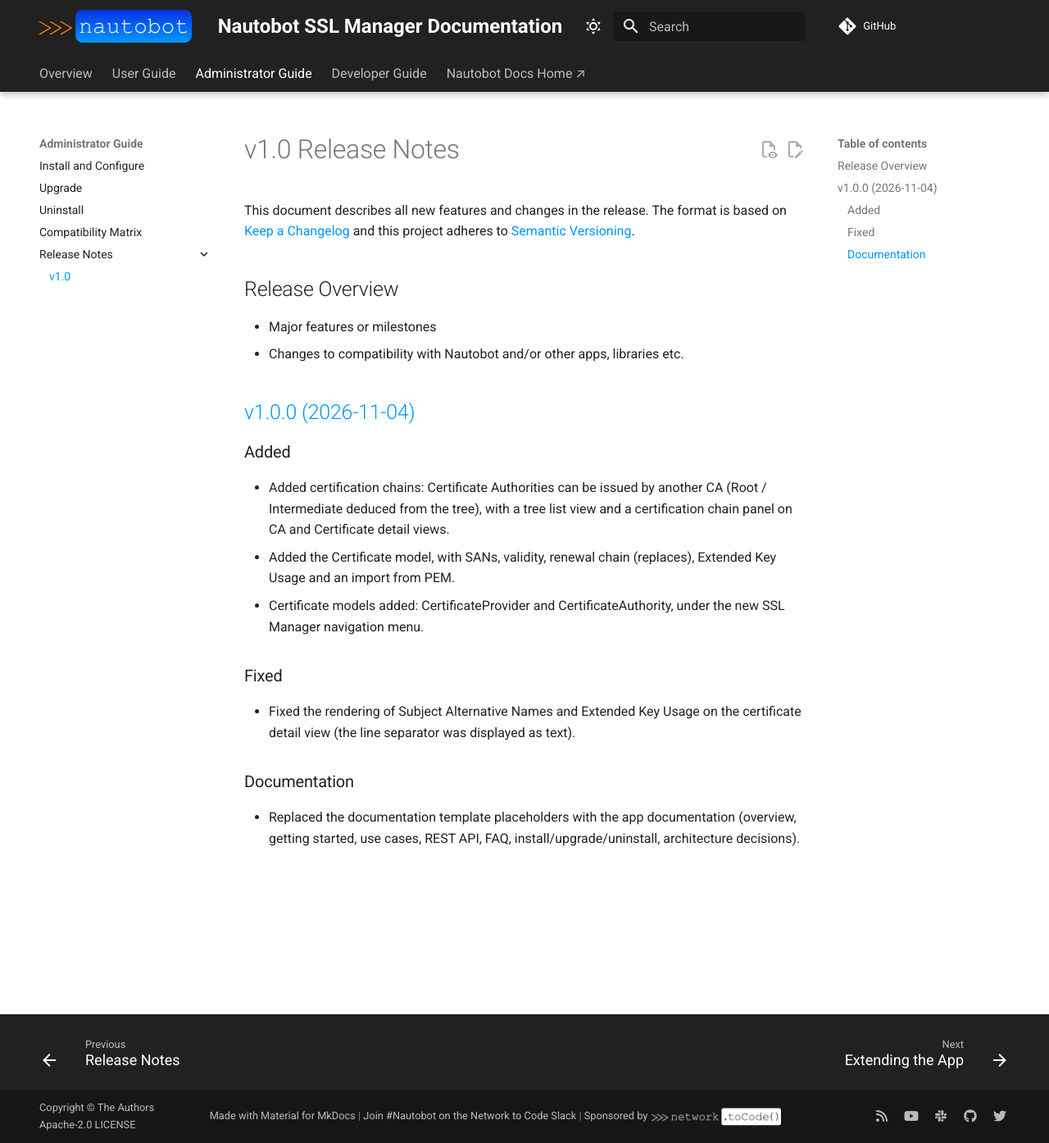
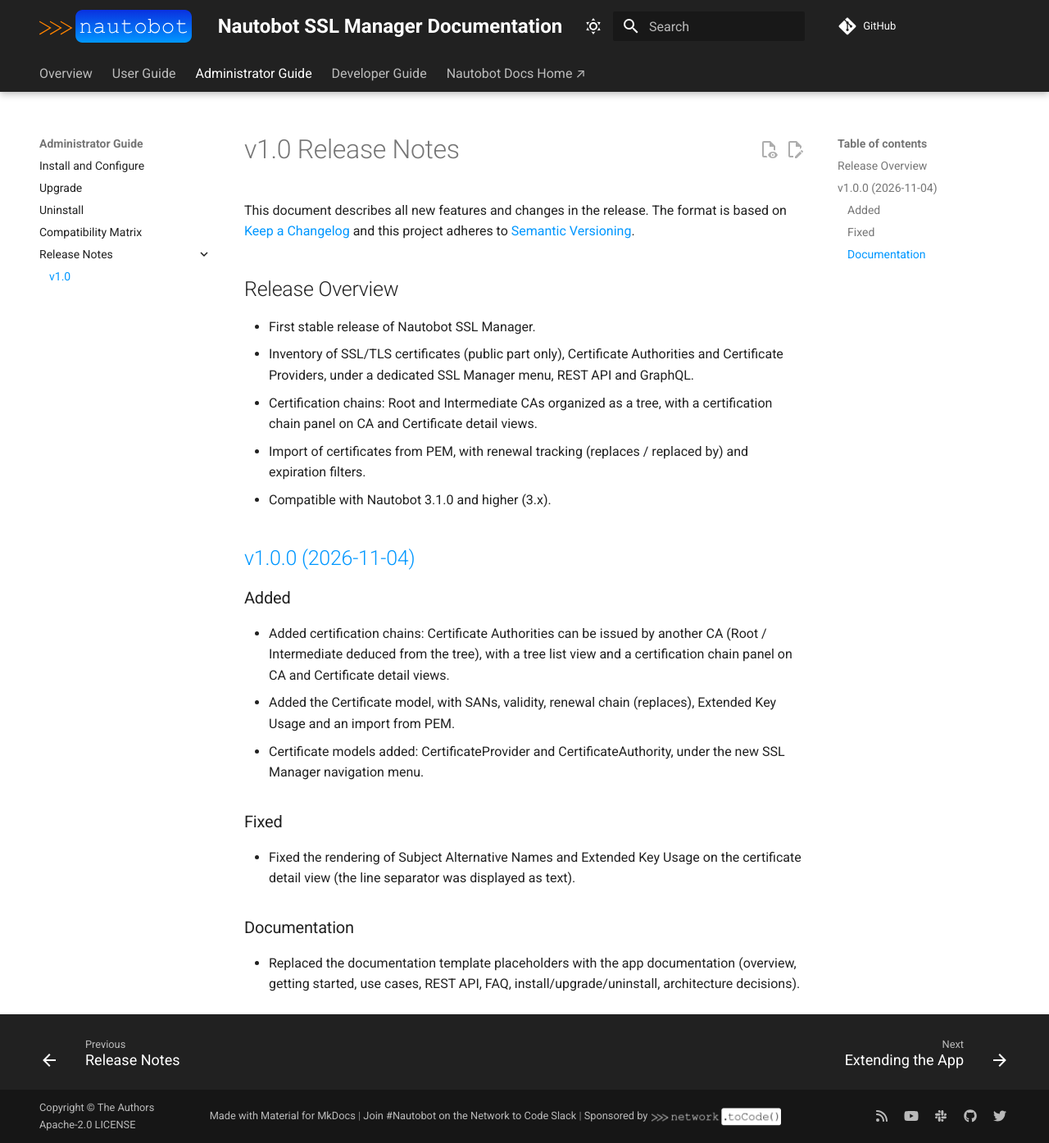
Before and after one commit to HyazOulephant/nautobot-app-ssl-manager, an MkDocs documentation site: the page built from docs/admin/release_notes/version_1.0.md, in a window 1280 px wide and 1394 px high. Shown: the whole window at 82% size. Built offline with MkDocs 1.6.1 and Material for MkDocs 9.7.7, drawn with Linux system fonts in a browser that asks for light colours; comment, search, counter and statistics services are not loaded.

Commit message:
Update release_notes

```diff
--- a/docs/admin/release_notes/version_1.0.md
+++ b/docs/admin/release_notes/version_1.0.md
@@ -4,10 +4,11 @@ This document describes all new features and changes in the release. The format
 
 ## Release Overview
 
-- Major features or milestones
-- Changes to compatibility with Nautobot and/or other apps, libraries etc.
-
-<!-- towncrier release notes start -->
+- First stable release of Nautobot SSL Manager.
+- Inventory of SSL/TLS certificates (public part only), Certificate Authorities and Certificate Providers, under a dedicated SSL Manager menu, REST API and GraphQL.
+- Certification chains: Root and Intermediate CAs organized as a tree, with a certification chain panel on CA and Certificate detail views.
+- Import of certificates from PEM, with renewal tracking (replaces / replaced by) and expiration filters.
+- Compatible with Nautobot 3.1.0 and higher (3.x).
 
 ## [v1.0.0 (2026-11-04)](https://github.com/HyazOulephant/nautobot-app-ssl-manager/releases/tag/v1.0.0)
 
```
